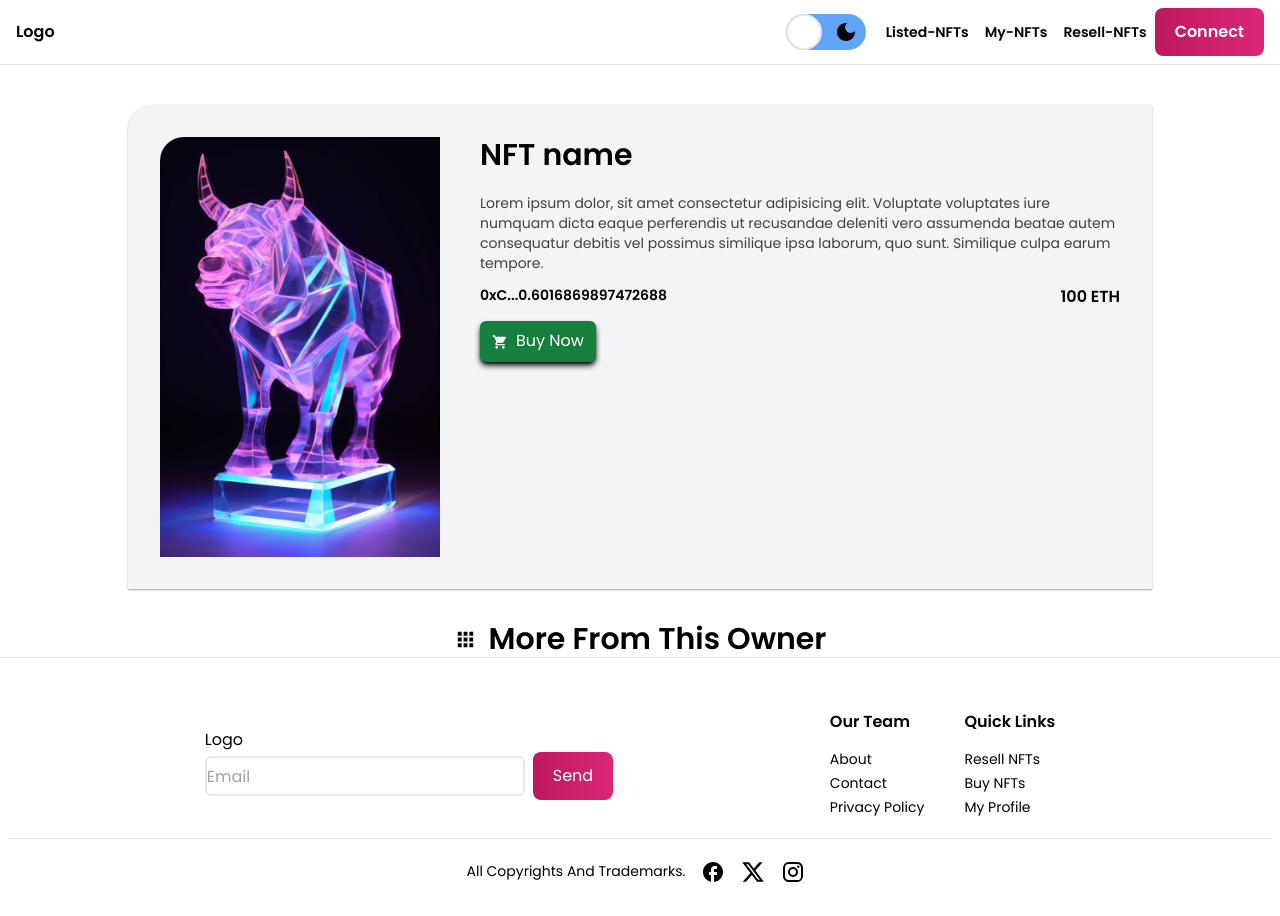
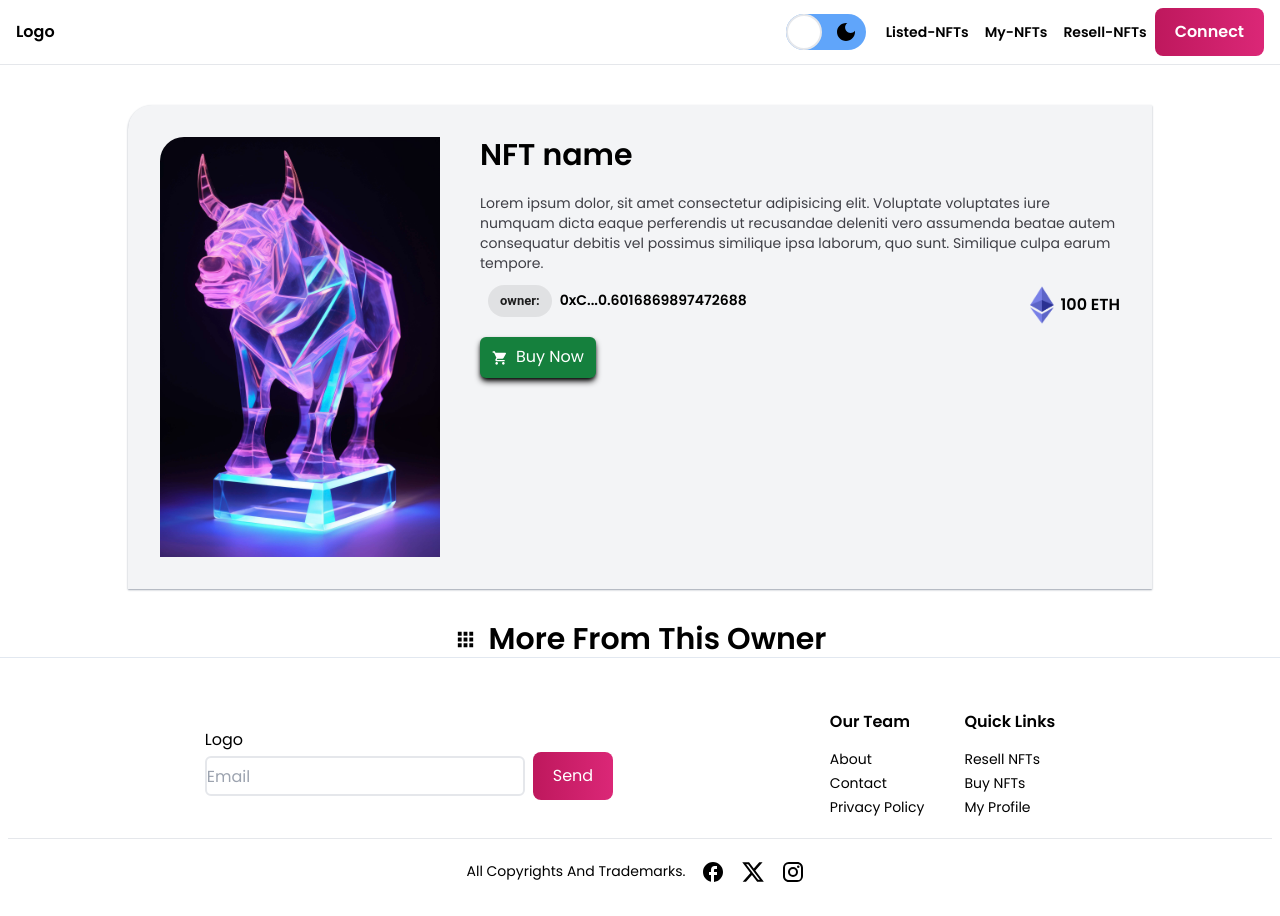
Before and after one commit to Batty-sk/Nft-MarketPlace, a React (Vite) app: page /details-nfts in a window 1280 px wide. Built offline with nearby package versions, Linux system fonts and the light colour scheme.

Commit message:
enhanced:Ui/Ux of DetailsNFts page

```diff
--- a/src/assets/index.ts
+++ b/src/assets/index.ts
@@ -12,9 +12,11 @@ import nft6 from './nft_6.jpg'
 import nft7 from './nft_7.jpg'
 import nft8 from './nft_8.jpg'
 import nft9 from './nft_9.jpg'
+import etherim from "./etherium.png"
 
 
 export const images={
     avatars:[avatar1,avatar2,avatar3,avatar4,avatar5],
     nfts:[nft1,nft2,nft3,nft4,nft5,nft6,nft7,nft8,nft9]
 }
+export {etherim}
--- a/src/components/CardNft.tsx
+++ b/src/components/CardNft.tsx
@@ -8,7 +8,7 @@ type CardNftProps = {
 };
 const CardNft = ({ name, image, account, ethAmount }: CardNftProps) => {
   return (
-    <div className="flex flex-col justify-center h-fit w-fit  flex-1 font-poppins font-semibold dark:text-white text-black py-5 px-4 m-2 rounded-md bg-slate-100 shadow-sm shadow-gray-400 dark:bg-zinc-900 dark:shadow-sm dark:shadow-pink-500">
+    <div className="flex flex-col justify-center h-fit w-fit cursor-pointer hover:scale-105 hover:-translate-y-1.5 transition-all duration-500 ease-in-out flex-1 font-poppins font-semibold dark:text-white text-black py-5 px-4 m-2 rounded-md bg-slate-100 shadow-sm shadow-gray-400 dark:bg-zinc-900 dark:shadow-sm dark:shadow-pink-500">
            <div className="relative rounded-md flex justify-center">
                 <img src={image} alt="NFT" height={240} width={240} style={{objectFit:'cover'}} />
            </div>
--- a/src/pages/DetailsNfts.tsx
+++ b/src/pages/DetailsNfts.tsx
@@ -1,9 +1,11 @@
 import React from "react";
 import { useEffect } from "react";
 import { useParams } from "react-router-dom";
-import { images } from "../assets";
+import { images,etherim } from "../assets";
 import { ShoppingCart } from "@mui/icons-material";
 import AppsIcon from '@mui/icons-material/Apps';
+import { Tooltip } from "@mui/material";
+import Chip from "@mui/material/Chip";
 
 const DetailsNfts = () => {
   const nftId= useParams()  // this will also returns the from which page its been called from
@@ -41,10 +43,14 @@ const DetailsNfts = () => {
               debitis vel possimus similique ipsa laborum, quo sunt. Similique
               culpa earum tempore.
             </p>
-            <div className="pt-3 flex justify-between">
+            <div className="pt-3 flex justify-between pl-0 ml-0">
             <p className="font-poppins text-sm font-semibold">
-            0xC...0.6016869897472688            </p>
-            <p className="font-poppins font-semibold">
+            <Chip label="owner:" className="ml-2"/>
+            <span className="ms-2">0xC...0.6016869897472688</span></p>
+            <p className="font-poppins font-semibold flex items-center">
+              <Tooltip title={"Etherium"} >
+             <img src={etherim} alt="" height={40} width={40} />
+             </Tooltip>
                 100 ETH
             </p>
             </div>
```
Also changed, not shown: src/assets/etherium.png (added).
